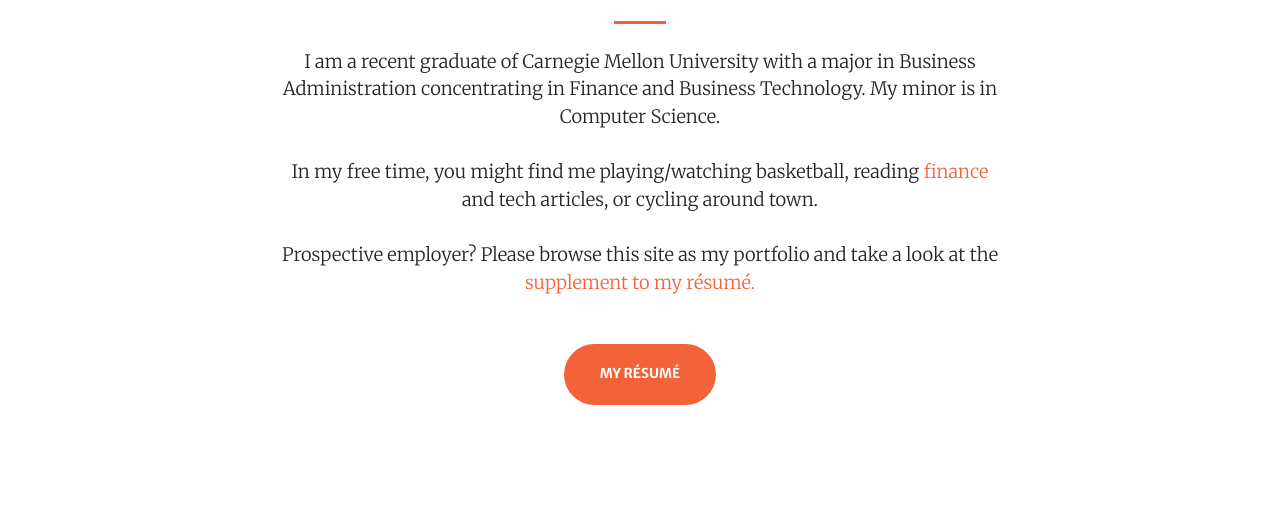
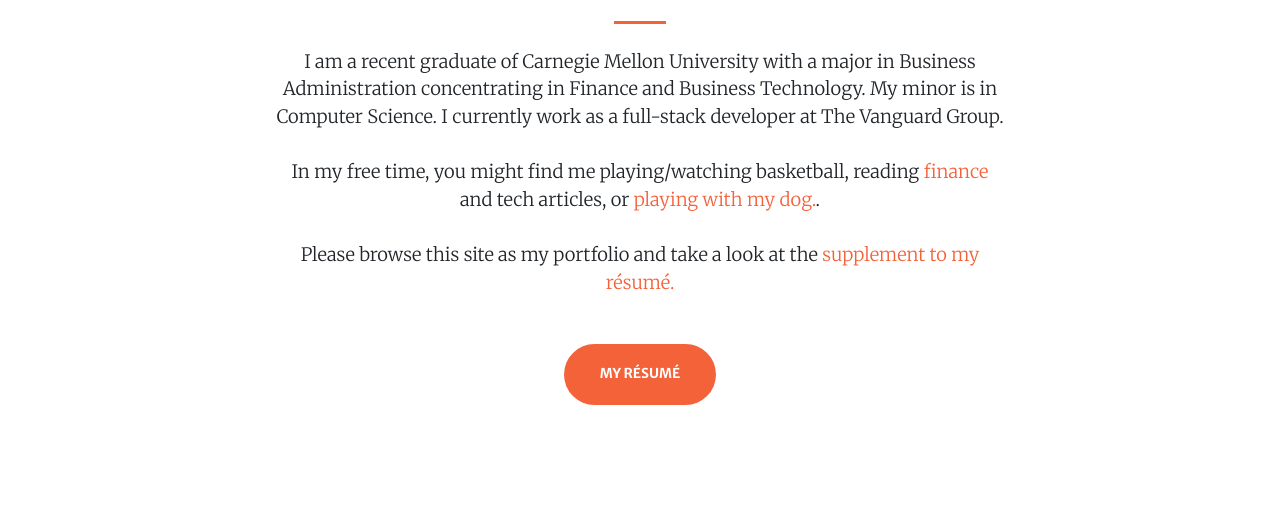
Before and after one commit to JayRayPang/jayraypang.github.io, a website with bundled scripts: page index.html in a window 1280 px wide. Shown: the part 269-797 px from the top of the page. Built offline with nearby package versions, Linux system fonts and the light colour scheme.

Commit message:
Updated to include dog and current employer

```diff
--- a/index.html
+++ b/index.html
@@ -77,10 +77,11 @@
         <div class="col-lg-8 align-self-baseline">
           <p class="text-black-75 font-weight-light mb-5">
             I am a recent graduate of Carnegie Mellon University with a major in Business Administration concentrating in Finance and Business Technology. My minor is in Computer Science.
+            I currently work as a full-stack developer at The Vanguard Group.
             <br><br>
-            In my free time, you might find me playing/watching basketball, reading <a href="https://canadiancouchpotato.com/">finance</a> and tech articles, or cycling around town.
+            In my free time, you might find me playing/watching basketball, reading <a href="https://canadiancouchpotato.com/">finance</a> and tech articles, or <a href="img/carcassonne.PNG">playing with my dog.</a>.
             <br><br>
-            Prospective employer? Please browse this site as my portfolio and take a look at the
+            Please browse this site as my portfolio and take a look at the
             <a href="./supplement.html">supplement to my résumé.</a> </p>
           <a class="btn btn-primary btn-xl js-scroll-trigger" href="jerry_peng_resume.pdf" target="_blank">My Résumé</a>
         </div>
```
Also changed, not shown: supplement.html (+0 -9 lines), .travis.yml (deleted), img/bg-masthead1.jpg (deleted), img/maverick.jpg (added), 1 other file.
